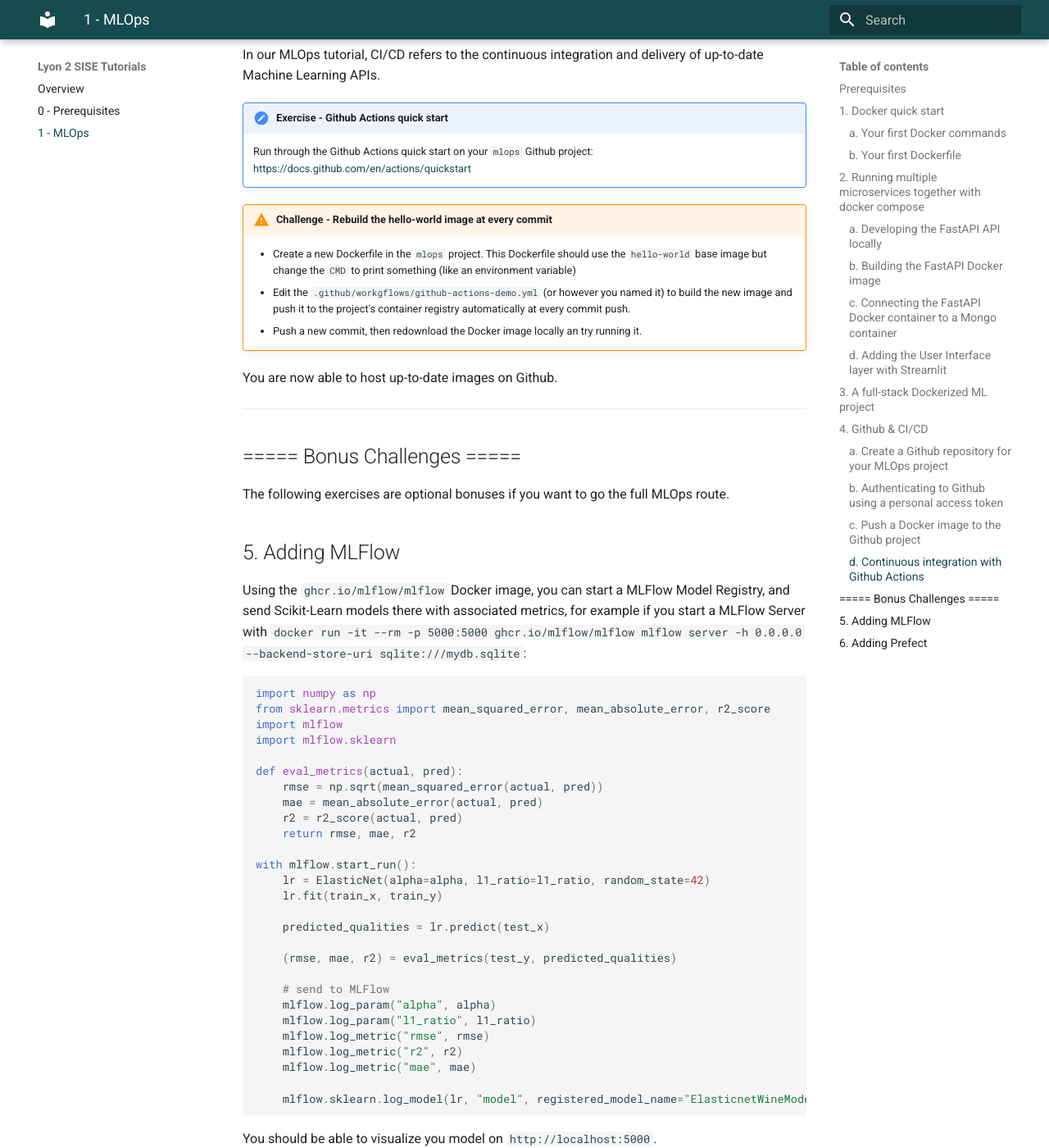
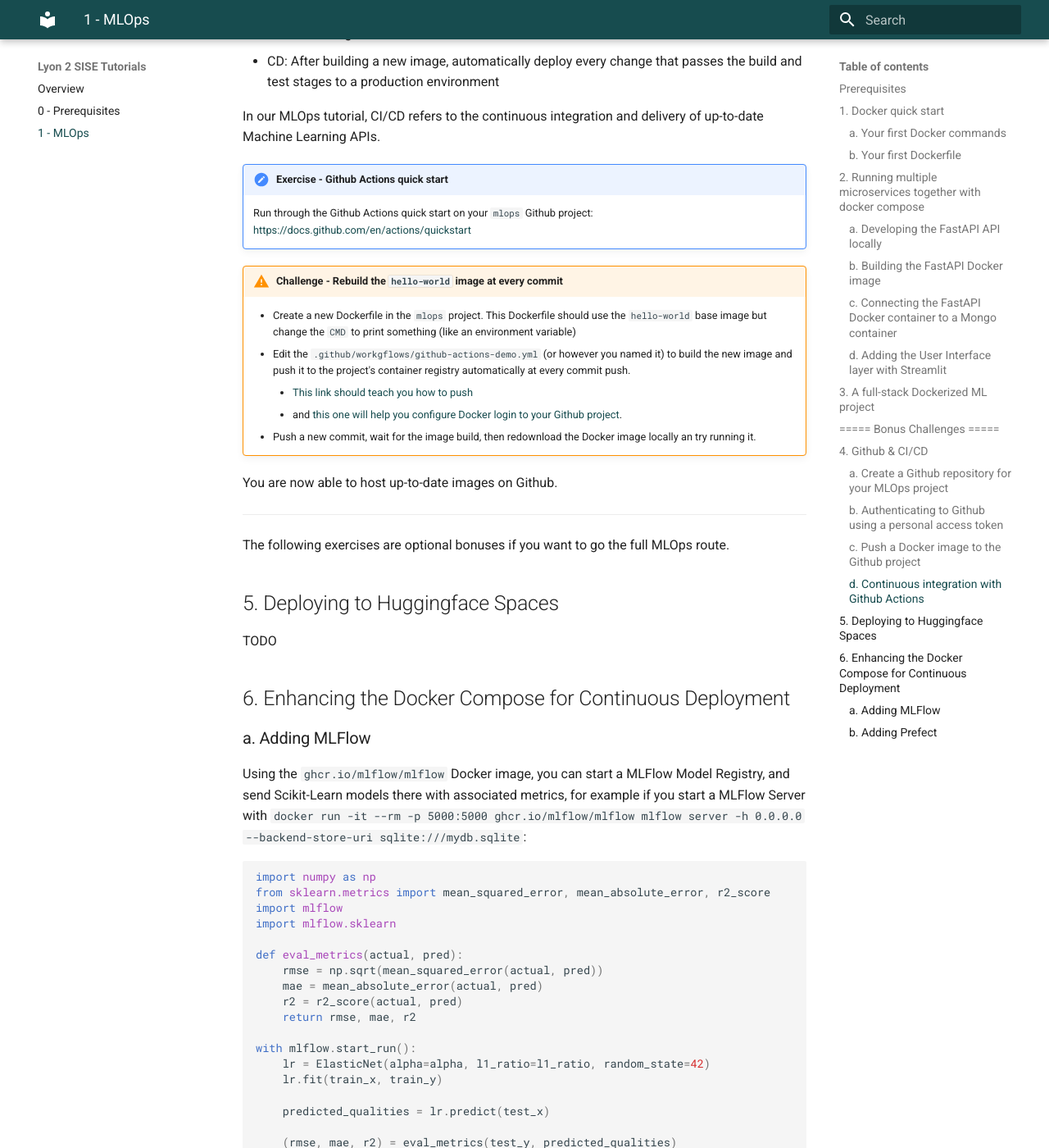
Before and after one commit to andfanilo/lyon2, an MkDocs documentation site: the page built from docs/mlops.md, in a window 1280 px wide and 1400 px high, scrolled down 16621 px. Shown: the whole window at 82% size. Built offline with MkDocs 1.6.1 and Material for MkDocs 9.7.7, drawn with Linux system fonts in a browser that asks for light colours; emoji names are drawn with the system emoji font; some of the changed text lies outside the part shown.

Commit message:
Finish ci

```diff
--- a/docs/mlops.md
+++ b/docs/mlops.md
@@ -509,20 +511,26 @@
 !!! note "Exercise - Github Actions quick start"
     Run through the Github Actions quick start on your `mlops` Github project: <https://docs.github.com/en/actions/quickstart>
 
-!!! warning "Challenge - Rebuild the hello-world image at every commit"
+!!! warning "Challenge - Rebuild the `hello-world` image at every commit"
     - Create a new Dockerfile in the `mlops` project. This Dockerfile should use the `hello-world` base image but change the `CMD` to print something (like an environment variable)
     - Edit the `.github/workgflows/github-actions-demo.yml` (or however you named it) to build the new image and push it to the project's container registry automatically at every commit push.
-    - Push a new commit, then redownload the Docker image locally an try running it.
+        - [This link should teach you how to push](https://docs.github.com/en/actions/publishing-packages/publishing-docker-images#publishing-images-to-github-packages)
+        - and [this one will help you configure Docker login to your Github project](https://docs.github.com/en/actions/security-guides/using-secrets-in-github-actions#creating-secrets-for-a-repository).
+    - Push a new commit, wait for the image build, then redownload the Docker image locally an try running it.
 
 You are now able to host up-to-date images on Github.
 
 ---
 
-## ===== Bonus Challenges =====
-
 The following exercises are optional bonuses if you want to go the full MLOps route.
 
-## 5. Adding MLFlow
+## 5. Deploying to Huggingface Spaces
+
+TODO
+
+## 6. Enhancing the Docker Compose for Continuous Deployment
+
+### a. Adding MLFlow
 
 Using the `ghcr.io/mlflow/mlflow` Docker image, you can start a MLFlow Model Registry, and send Scikit-Learn models there with associated metrics, for example if you start a MLFlow Server with `docker run -it --rm -p 5000:5000 ghcr.io/mlflow/mlflow mlflow server -h 0.0.0.0 --backend-store-uri sqlite:///mydb.sqlite`:
 
```
Also changed, not shown: other parts of docs/mlops.md (+3 -1 lines).
